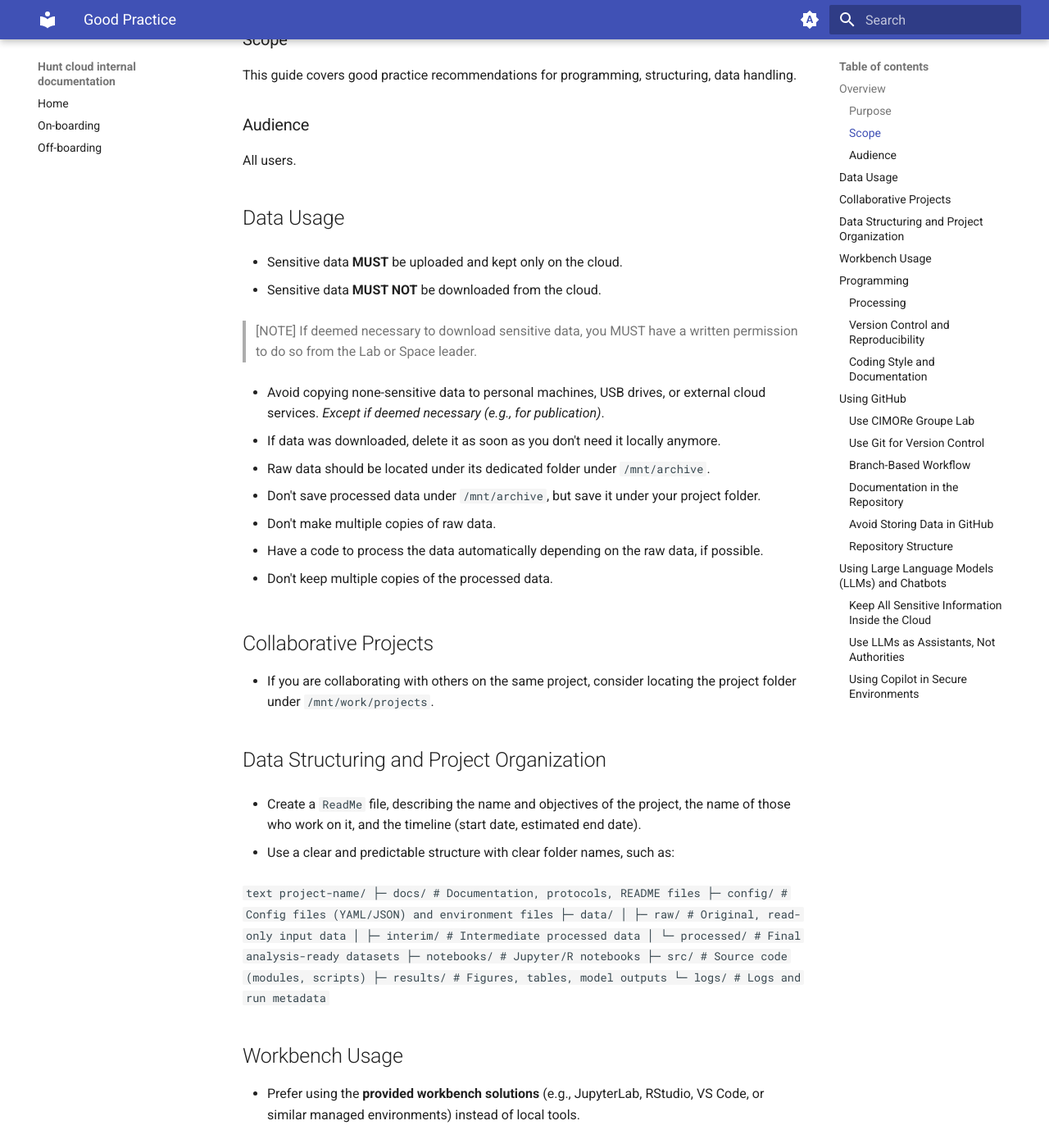
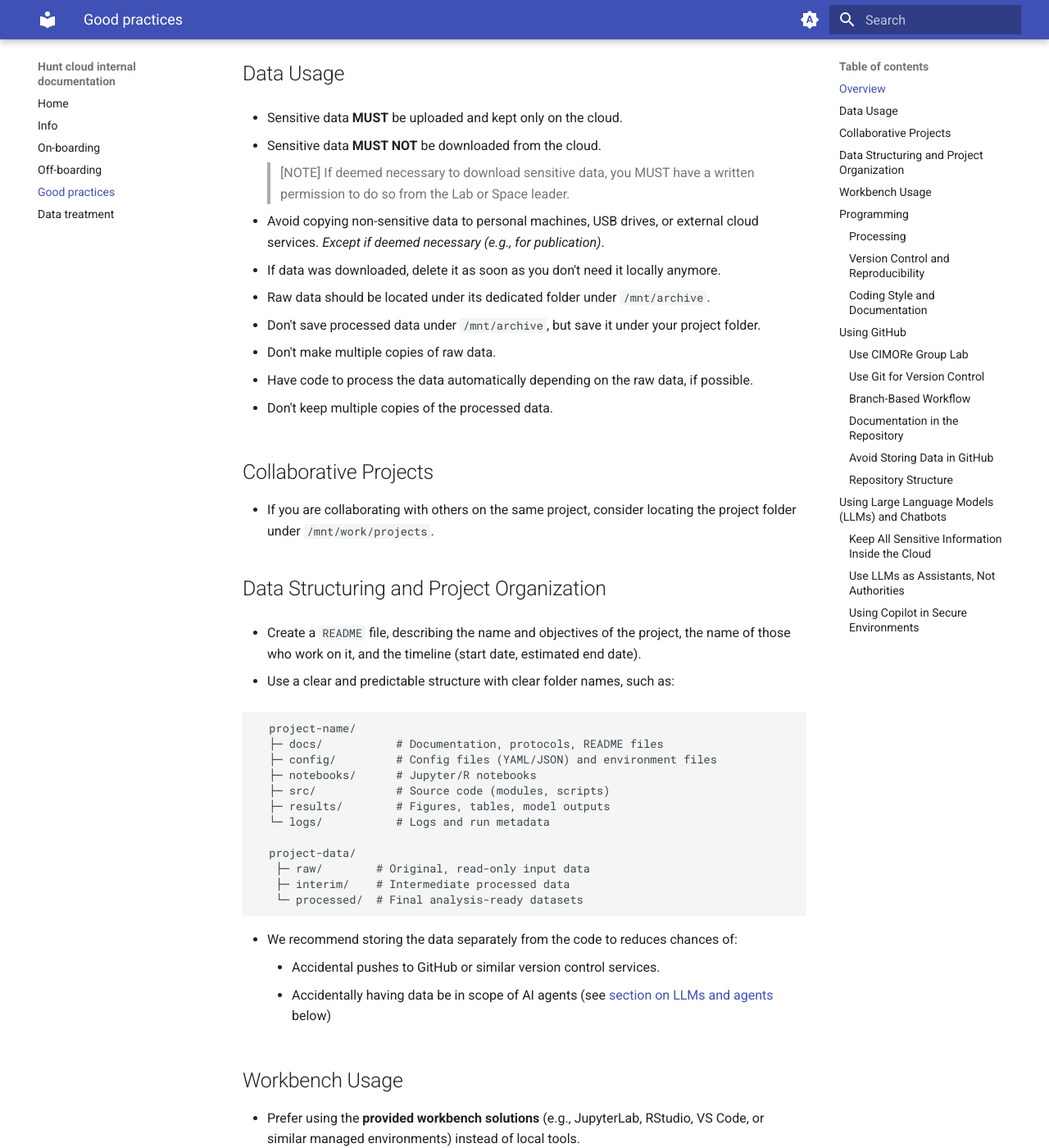
Before and after one commit to skarrea/HC-docs, an MkDocs documentation site: the page built from docs/good-practice.md, in a window 1280 px wide and 1400 px high, scrolled down 301 px. Shown: the whole window at 82% size. Built offline with MkDocs 1.6.1 and Material for MkDocs 9.7.7, drawn with Linux system fonts in a browser that asks for light colours; some of the changed text lies outside the part shown.

Commit message:
data treatment and best practices.

````diff
--- a/docs/good practice.md
+++ b/docs/good-practice.md
@@ -2,17 +2,9 @@
 
 ## Overview
 
-### Purpose
-
-Describe the good practices users preferred to follow on the Hunt Cloud environment.
-
-### Scope
-
-This guide covers good practice recommendations for programming, structuring, data handling.
-
-### Audience
-
-All users.
+**Purpose:** Describe the good practices users preferred to follow on the Hunt Cloud environment.<br>
+**Scope:** This guide covers good practice recommendations for programming, structuring, data handling.<br>
+**Audience:** All users.
 
 ## Data Usage
 
@@ -20,9 +12,9 @@
 
 - Sensitive data **MUST NOT** be downloaded from the cloud.
 
-  > [NOTE] If deemed necessary to download sensitive data, you MUST have a written permission to do so from the Lab or Space leader.
+    > [NOTE] If deemed necessary to download sensitive data, you MUST have a written permission to do so from the Lab or Space leader.
 
-- Avoid copying none-sensitive data to personal machines, USB drives, or external cloud services. _Except if deemed necessary (e.g., for publication)_.
+- Avoid copying non-sensitive data to personal machines, USB drives, or external cloud services. _Except if deemed necessary (e.g., for publication)_.
 
 - If data was downloaded, delete it as soon as you don't need it locally anymore.
 
@@ -32,7 +24,7 @@
 
 - Don't make multiple copies of raw data.
 
-- Have a code to process the data automatically depending on the raw data, if possible.
+- Have code to process the data automatically depending on the raw data, if possible.
 
 - Don't keep multiple copies of the processed data.
 
@@ -42,23 +34,29 @@
 
 ## Data Structuring and Project Organization
 
-- Create a `ReadMe` file, describing the name and objectives of the project, the name of those who work on it, and the timeline (start date, estimated end date).
+- Create a `README` file, describing the name and objectives of the project, the name of those who work on it, and the timeline (start date, estimated end date).
 
 - Use a clear and predictable structure with clear folder names, such as:
 
-  ```text
+
+```text
   project-name/
   ├─ docs/           # Documentation, protocols, README files
   ├─ config/         # Config files (YAML/JSON) and environment files
-  ├─ data/
-  │   ├─ raw/        # Original, read-only input data
-  │   ├─ interim/    # Intermediate processed data
-  │   └─ processed/  # Final analysis-ready datasets
   ├─ notebooks/      # Jupyter/R notebooks
   ├─ src/            # Source code (modules, scripts)
   ├─ results/        # Figures, tables, model outputs
   └─ logs/           # Logs and run metadata
-  ```
+
+  project-data/
+   ├─ raw/        # Original, read-only input data
+   ├─ interim/    # Intermediate processed data
+   └─ processed/  # Final analysis-ready datasets
+```
+
+- We recommend storing the data separately from the code to reduces chances of:
+    - Accidental pushes to GitHub or similar version control services.
+    - Accidentally having data be in scope of AI agents (see [section on LLMs and agents](#using-large-language-models-llms-and-chatbots) below)
 
 ## Workbench Usage
 
@@ -79,30 +77,23 @@
 ### Version Control and Reproducibility
 
 - Use **Git** for version control of scripts and notebooks.
-
-  - Create meaningful branches (e.g., `feature/qc-pipeline`, `bugfix/mri-loader`).
-
-  - Write clear commit messages describing _what_ and _why_.
+    - Create meaningful branches (e.g., `feature/qc-pipeline`, `bugfix/mri-loader`).
+    - Write clear commit messages describing _what_ and _why_.
 
 - Store **configuration files** (e.g., `environment.yml`, `requirements.txt`, or `renv.lock`) to document software dependencies.
 
 - Prefer **notebooks for exploration** and **scripts/modules for pipelines**:
-
-  - Use notebooks for initial analysis and visualization.
-
-  - Move stable code into reusable functions and scripts.
+    - Use notebooks for initial analysis and visualization.
+    - Move stable code into reusable functions and scripts.
 
 ### Coding Style and Documentation
 
 - Follow a consistent coding style (e.g., **PEP 8** for Python).
 
 - Add short, clear **docstrings** and comments, especially for:
-
-  - Data loading functions.
-
-  - Pre-processing pipelines.
-
-  - Model training and evaluation scripts.
+    - Data loading functions.
+    - Pre-processing pipelines.
+    - Model training and evaluation scripts.
 
 - Log key steps and parameters (e.g., using simple logging libraries or structured text files).
 
@@ -110,12 +101,11 @@
 
 GitHub provides a secure and structured way to collaborate on code, notebooks, documentation, and workflows. It ensures version control, transparency, and reproducibility across all team members working in HUNT Cloud.
 
-### Use CIMORe Groupe Lab
+### Use CIMORe Group Lab
 
-- If the code or repo will be public or cited in publication, Locate your repo within
-  https://github.com/ntnu-mr-cancer
+- If the code or repo will be public or cited in a publication, transfer ownership of the code to the [CIMORe GitHub account](https://github.com/ntnu-mr-cancer).
 
-  > [NOTE] if you don't have access to it, ask the CIMORe Group leader to point you towards who can add you to it.
+    > [NOTE] if you don't have access to it, ask the CIMORe Group leader to point you towards who can add you to it.
 
 - If the code or repo will be private and only meant for private or small group collaboration, it can be located on your private account or the CIMORe lab.
 
@@ -132,20 +122,16 @@
 ### Branch-Based Workflow
 
 - Create a new branch for each feature, analysis, or task:
-
-  - Example: `feature/qc-pipeline`, `analysis/mri-cleaning`, `fix/dicom-loader`
+    - Example: `feature/qc-pipeline`, `analysis/mri-cleaning`, `fix/dicom-loader`
 
 - In case of collaboration, open a Pull Request to merge changes and request review from team members.
 
 ### Documentation in the Repository
 
 - Include a `README.md` explaining:
-
-  - How to run the code
-
-  - Required dependencies
-
-  - Folder structure
+    - How to run the code
+    - Required dependencies
+    - Folder structure
 
 - Maintain additional documentation in `/docs` if needed.
 
@@ -156,12 +142,11 @@
 - Use symbolic references or documented file paths to shared cloud folders.
 
 - Store only:
+    - Code.
+    - Metadata templates.
+    - Example dummy datasets (if allowed).
 
-  - Code.
-
-  - Metadata templates.
-
-  - Example dummy datasets (if allowed).
+- Be very careful with notebooks as cell output is contained in the saved file.
 
 ### Repository Structure
 
--- a/mkdocs.yml
+++ b/mkdocs.yml
@@ -23,5 +23,8 @@
         name: Switch to system preference
 nav:
   - Home: index.md
+  - Info: info.md
   - On-boarding: on-boarding.md
   - Off-boarding: off-boarding.md
+  - Good practices: good-practice.md
+  - Data treatment: data-treatment.md
````
Also changed, not shown: other parts of docs/good-practice.md (+1 -2 lines), README.md (+1 -1 lines), docs/data-treatment.md (renamed from docs/data treatment.md, +5 -13 lines), docs/info.md (+7 -15 lines).
